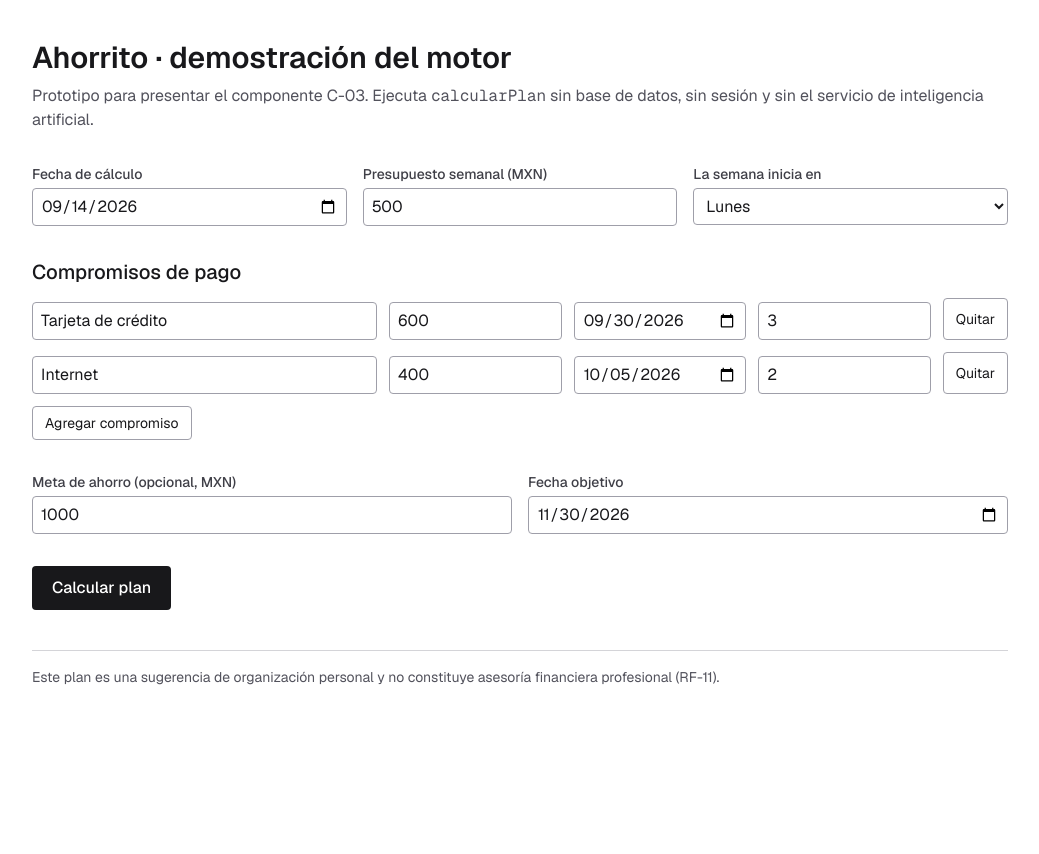
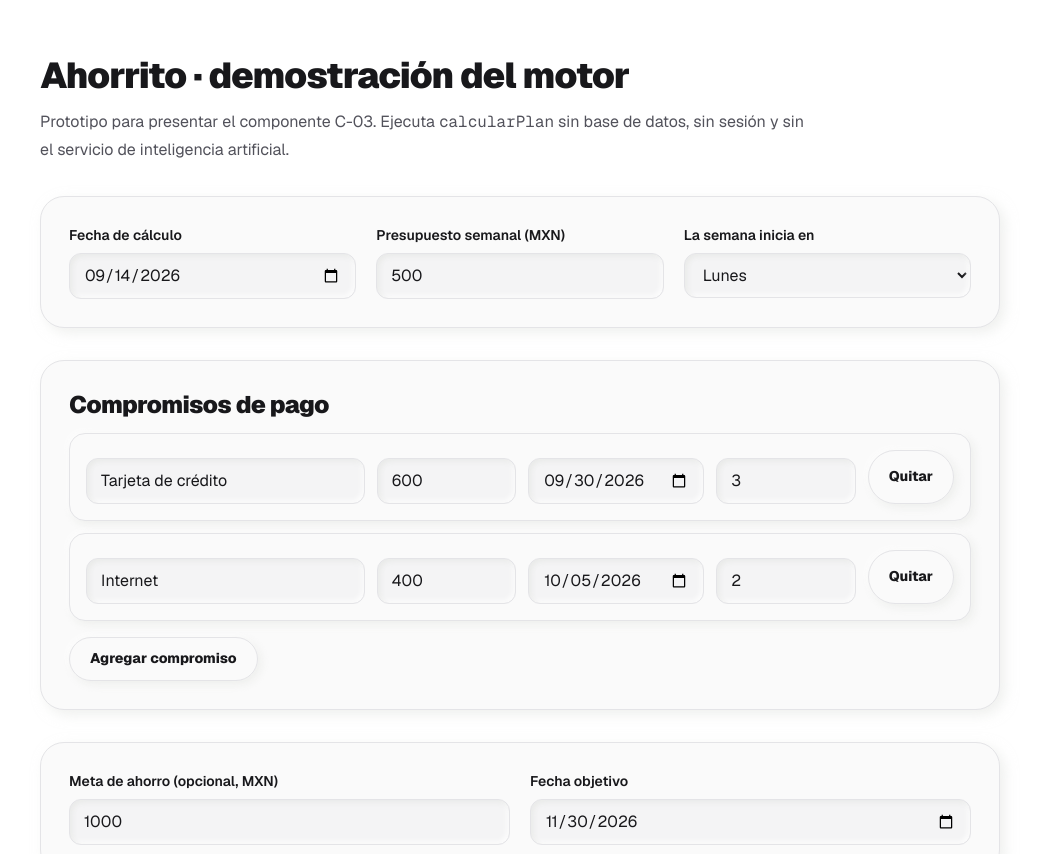
Before and after one commit to abdideev/ahorrito, a Next.js app: page /demo in a window 1280 px wide. Shown: the top 854 px of the page, without its empty margins (120-1159 px from the left). Before the commit the page ends 800 px from the top, so only its background shows below. Built offline with nearby package versions, Linux system fonts and the light colour scheme.

Commit message:
style(ui): unifica el prototipo demo con la identidad visual

```diff
--- a/src/app/demo/page.tsx
+++ b/src/app/demo/page.tsx
@@ -12,6 +12,7 @@
  */
 
 import { useState } from "react";
+import { botonPrimario, botonSecundario, campo, etiqueta } from "@/components/captura/estilos";
 import { fechaIso } from "@/core/calendario";
 import { calcularPlan } from "@/core/plan";
 import type { Advertencia, DiaSemana, Plan } from "@/core/tipos";
@@ -103,19 +104,18 @@ export default function DemostracionMotor() {
     }
   }
 
-  const etiqueta = "block text-sm font-medium text-zinc-700 dark:text-zinc-300";
-  const campo =
-    "mt-1 w-full rounded border border-zinc-400 bg-white px-2 py-1.5 text-zinc-900 dark:border-zinc-600 dark:bg-zinc-900 dark:text-zinc-100";
 
   return (
-    <main className="mx-auto w-full max-w-5xl px-6 py-10">
-      <h1 className="text-3xl font-semibold">Ahorrito · demostración del motor</h1>
-      <p className="mt-2 text-zinc-600 dark:text-zinc-400">
+    <main className="mx-auto w-full max-w-5xl px-5 py-10 sm:px-8 sm:py-14">
+      <h1 className="text-3xl font-black tracking-tight text-texto sm:text-4xl">
+        Ahorrito · demostración del motor
+      </h1>
+      <p className="mt-3 max-w-3xl leading-7 text-texto-suave">
         Prototipo para presentar el componente C-03. Ejecuta <code>calcularPlan</code> sin base
         de datos, sin sesión y sin el servicio de inteligencia artificial.
       </p>
 
-      <section className="mt-8 grid gap-4 sm:grid-cols-3">
+      <section className="superficie mt-8 grid gap-5 p-5 sm:grid-cols-3 sm:p-7">
         <div>
           <label className={etiqueta} htmlFor="fecha">
             Fecha de cálculo
@@ -161,11 +161,11 @@ export default function DemostracionMotor() {
         </div>
       </section>
 
-      <section className="mt-8">
-        <h2 className="text-xl font-medium">Compromisos de pago</h2>
+      <section className="superficie mt-8 p-5 sm:p-7">
+        <h2 className="text-2xl font-black tracking-tight text-texto">Compromisos de pago</h2>
         <div className="mt-3 space-y-3">
           {compromisos.map((fila, indice) => (
-            <div key={indice} className="grid gap-3 sm:grid-cols-[2fr_1fr_1fr_1fr_auto]">
+            <div key={indice} className="elevado grid gap-3 p-4 sm:grid-cols-[2fr_1fr_1fr_1fr_auto]">
               <input
                 aria-label="Denominación"
                 className={campo}
@@ -205,7 +205,7 @@ export default function DemostracionMotor() {
               />
               <button
                 type="button"
-                className="rounded border border-zinc-400 px-3 py-1.5 text-sm dark:border-zinc-600"
+                className={`${botonSecundario} text-sm`}
                 onClick={() => setCompromisos((filas) => filas.filter((_, i) => i !== indice))}
               >
                 Quitar
@@ -215,7 +215,7 @@ export default function DemostracionMotor() {
         </div>
         <button
           type="button"
-          className="mt-3 rounded border border-zinc-400 px-3 py-1.5 text-sm dark:border-zinc-600"
+          className={`${botonSecundario} mt-4 text-sm`}
           onClick={() =>
             setCompromisos((filas) => [
               ...filas,
@@ -227,7 +227,7 @@ export default function DemostracionMotor() {
         </button>
       </section>
 
-      <section className="mt-8 grid gap-4 sm:grid-cols-2">
+      <section className="superficie mt-8 grid gap-5 p-5 sm:grid-cols-2 sm:p-7">
         <div>
           <label className={etiqueta} htmlFor="meta-monto">
             Meta de ahorro (opcional, MXN)
@@ -258,30 +258,30 @@ export default function DemostracionMotor() {
 
       <button
         type="button"
-        className="mt-8 rounded bg-zinc-900 px-5 py-2.5 font-medium text-white dark:bg-zinc-100 dark:text-zinc-900"
+        className={`${botonPrimario} mt-8`}
         onClick={calcular}
       >
         Calcular plan
       </button>
 
       {error !== null && (
-        <p role="alert" className="mt-6 rounded border border-red-500 p-3 text-red-700 dark:text-red-400">
+        <p role="alert" className="mt-6 rounded-xl border border-error bg-error/6 p-4 font-semibold text-error">
           El motor rechazó la entrada: {error}
         </p>
       )}
 
       {plan !== null && (
-        <section className="mt-10">
-          <h2 className="text-xl font-medium">Plan semanal</h2>
-          <p className="mt-1 text-sm text-zinc-600 dark:text-zinc-400">
+        <section className="superficie mt-10 p-5 sm:p-7">
+          <h2 className="text-2xl font-black tracking-tight text-texto">Plan semanal</h2>
+          <p className="mt-2 text-sm text-texto-suave">
             Horizonte del {plan.inicioHorizonte} al {plan.finHorizonte} · {plan.asignaciones.length}{" "}
             semanas
           </p>
 
-          <div className="mt-4 overflow-x-auto">
-            <table className="w-full border-collapse text-sm">
-              <thead>
-                <tr className="border-b border-zinc-400 text-left dark:border-zinc-600">
+          <div className="mt-5 overflow-x-auto rounded-xl border border-borde">
+            <table className="w-full min-w-4xl border-collapse bg-fondo text-sm">
+              <thead className="bg-superficie-hundida">
+                <tr className="border-b border-borde text-left">
                   <th className="py-2 pr-3">Semana</th>
                   <th className="py-2 pr-3">Periodo</th>
                   <th className="py-2 pr-3 text-right">Disponible</th>
@@ -296,7 +296,7 @@ export default function DemostracionMotor() {
                 {plan.asignaciones.map((asignacion) => (
                   <tr
                     key={asignacion.numeroSemana}
-                    className="border-b border-zinc-200 dark:border-zinc-800"
+                    className="border-b border-borde last:border-b-0"
                   >
                     <td className="py-2 pr-3">{asignacion.numeroSemana}</td>
                     <td className="py-2 pr-3">
@@ -336,7 +336,7 @@ export default function DemostracionMotor() {
           </div>
 
           {plan.evaluacionMeta !== null && (
-            <p className="mt-4">
+            <p className="mt-5 leading-7">
               <strong>Meta de ahorro:</strong>{" "}
               {plan.evaluacionMeta.viable
                 ? `alcanzable. Se apartan ${formatearPesos(plan.evaluacionMeta.montoObjetivo)} antes del ${plan.evaluacionMeta.fechaObjetivo}.`
@@ -345,8 +345,8 @@ export default function DemostracionMotor() {
           )}
 
           {plan.advertencias.length > 0 && (
-            <div className="mt-4">
-              <h3 className="font-medium">Advertencias</h3>
+            <div className="mt-5 border-t border-borde pt-5">
+              <h3 className="font-bold text-texto">Advertencias</h3>
               <ul className="mt-2 list-disc space-y-1 pl-5 text-sm">
                 {plan.advertencias.map((advertencia, indice) => (
                   <li key={indice}>{describir(advertencia)}</li>
@@ -357,7 +357,7 @@ export default function DemostracionMotor() {
         </section>
       )}
 
-      <p className="mt-10 border-t border-zinc-300 pt-4 text-sm text-zinc-600 dark:border-zinc-700 dark:text-zinc-400">
+      <p className="mt-10 border-t border-borde pt-5 text-sm leading-6 text-texto-suave">
         Este plan es una sugerencia de organización personal y no constituye asesoría financiera
         profesional (RF-11).
       </p>
--- a/src/components/captura/estilos.ts
+++ b/src/components/captura/estilos.ts
@@ -20,6 +20,6 @@ export const botonSecundario = "boton-secundario";
 
 export function mensaje(tipo: "error" | "exito" | null): string {
   return tipo === "error"
-    ? "rounded-xl border border-error bg-error/[0.06] p-3 text-sm font-semibold text-error"
-    : "rounded-xl border border-[var(--verde-600)] bg-verde-marca/[0.08] p-3 text-sm font-semibold text-texto";
+    ? "rounded-xl border border-error bg-error/6 p-3 text-sm font-semibold text-error"
+    : "rounded-xl border border-[var(--verde-600)] bg-verde-marca/8 p-3 text-sm font-semibold text-texto";
 }
```
